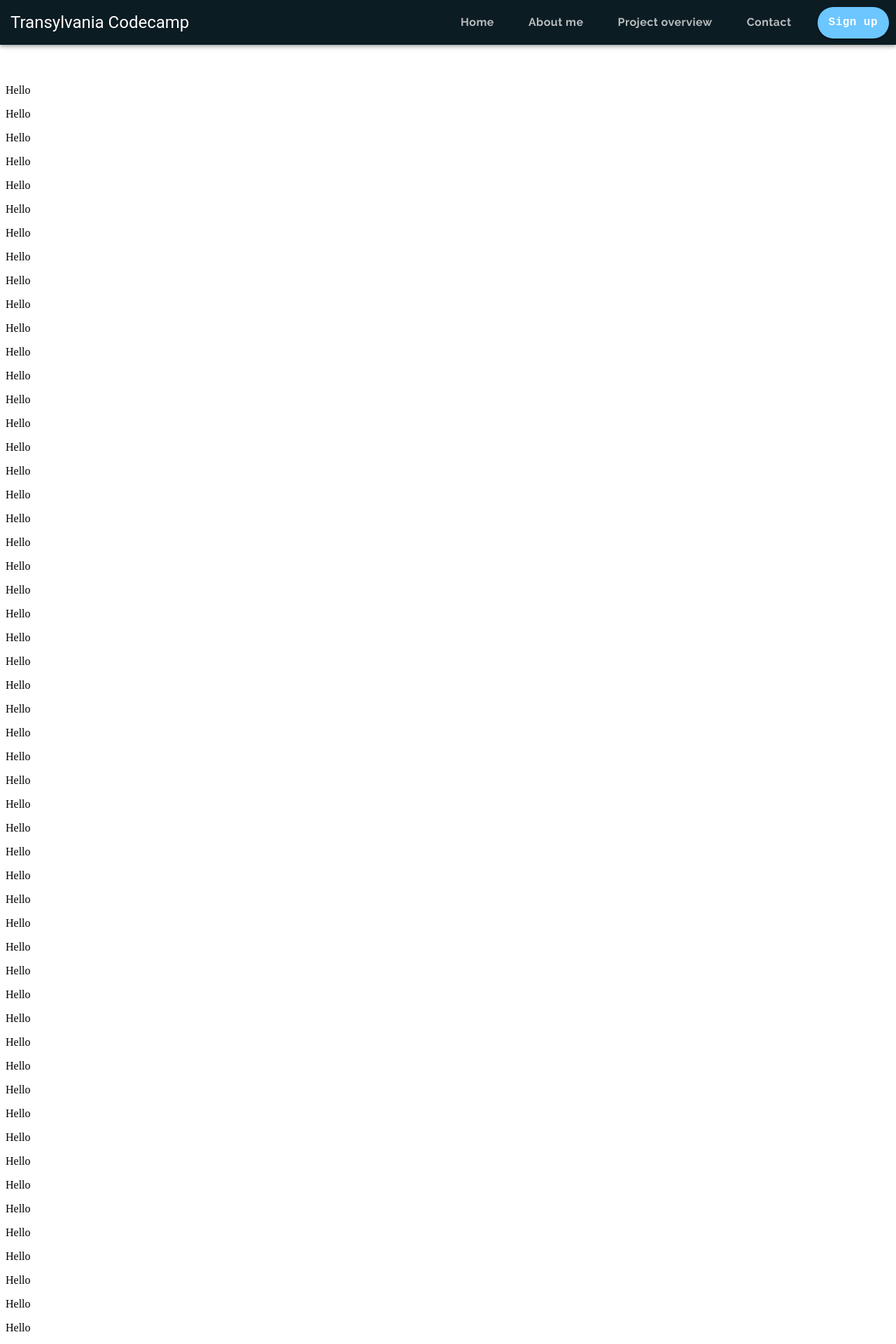
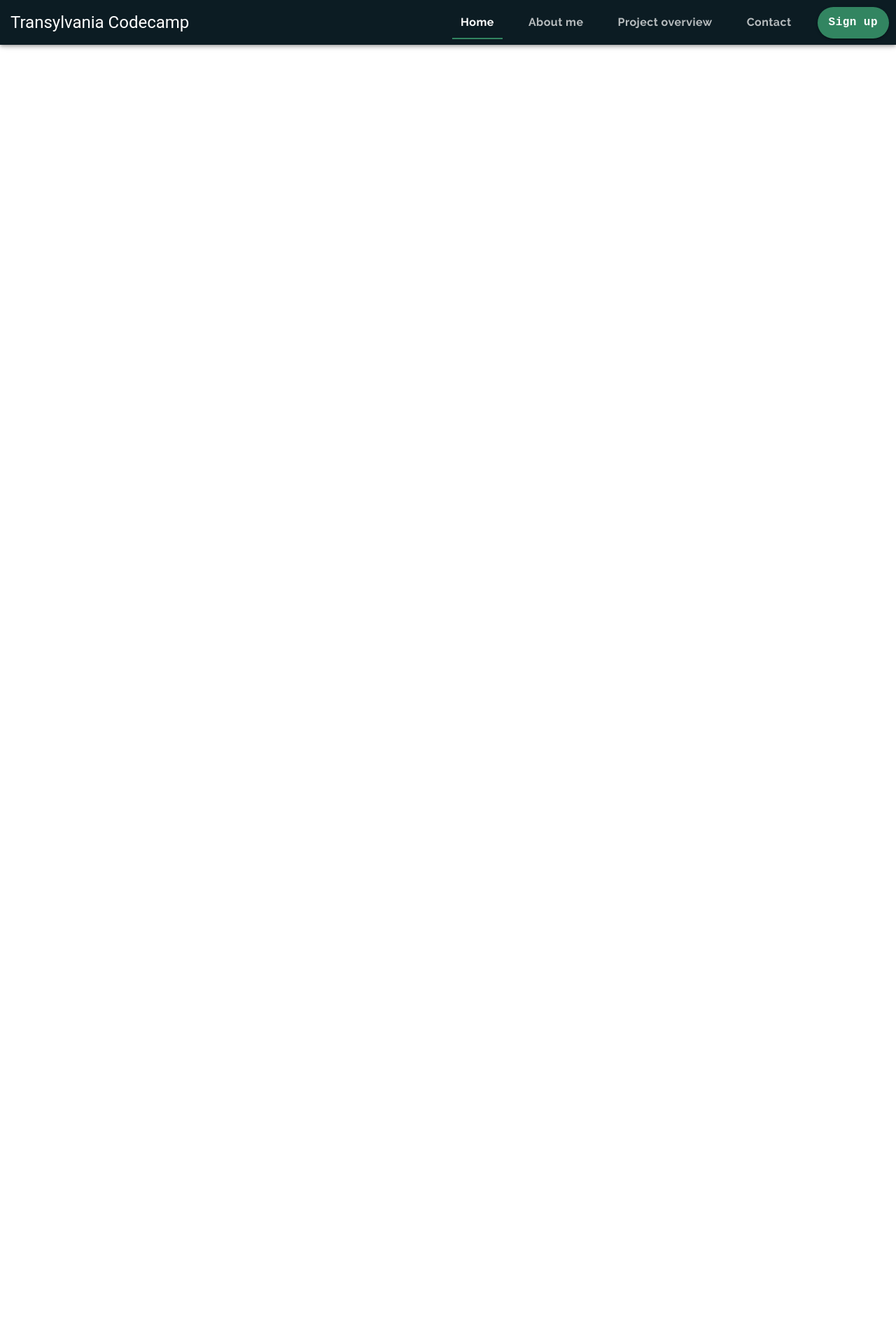
Before and after one commit to just1programmer/learn-java-the-fun-way, a React (Create React App) app in the folder learn-java-the-fun-way/: page / in a window 1280 px wide. Shown: the top 1920 px of the page at 70% size. After the commit the page ends 800 px from the top, so only its background shows below. Built offline with nearby package versions, Linux system fonts and the light colour scheme.

Commit message:
Changed style , implemented routing system + tab navigation + created other 4 pages .

```diff
--- a/learn-java-the-fun-way/public/style.css
+++ b/learn-java-the-fun-way/public/style.css
@@ -1,5 +1,5 @@
 ::-webkit-scrollbar {
-    width: 1vw;
+    width: 16px;
   }
 
   /* Track */
--- a/learn-java-the-fun-way/src/components/App.js
+++ b/learn-java-the-fun-way/src/components/App.js
@@ -79,10 +79,13 @@ import Nginx from '../pages/nginx'
 import What_is_scaling from '../pages/what-is-scaling'
 import Home from '../pages/home'
 import Sign_up from '../pages/sign-up'
+import About_me from '../pages/about-me'
 import Header from './ui/Header'
 import { Typography } from '@material-ui/core'
 import { ThemeProvider } from '@material-ui/styles'
 import theme from './ui/Theme'
+import Contact from '../pages/contact'
+import Project_Overview from '../pages/project-overview'
 
 const App = ()=> {
     return(
@@ -91,25 +94,6 @@ const App = ()=> {
             <ThemeProvider theme={theme}>
                 <Header/>
             </ThemeProvider>
-            <p> Hello</p>
-            <p> Hello</p>
-            <p> Hello</p><p> Hello</p><p> Hello</p><p> Hello</p><p> Hello</p><p> Hello</p><p> Hello</p><p> Hello</p>
-            <p> Hello</p>
-            <p> Hello</p>
-            <p> Hello</p><p> Hello</p><p> Hello</p><p> Hello</p><p> Hello</p><p> Hello</p><p> Hello</p><p> Hello</p>
-            <p> Hello</p>
-            <p> Hello</p>
-            <p> Hello</p><p> Hello</p><p> Hello</p><p> Hello</p><p> Hello</p><p> Hello</p><p> Hello</p><p> Hello</p>
-            <p> Hello</p>
-            <p> Hello</p>
-            <p> Hello</p><p> Hello</p><p> Hello</p><p> Hello</p><p> Hello</p><p> Hello</p><p> Hello</p><p> Hello</p>
-            <p> Hello</p>
-            <p> Hello</p>
-            <p> Hello</p><p> Hello</p><p> Hello</p><p> Hello</p><p> Hello</p><p> Hello</p><p> Hello</p><p> Hello</p>
-            <p> Hello</p>
-            <p> Hello</p>
-            <p> Hello</p><p> Hello</p><p> Hello</p><p> Hello</p><p> Hello</p><p> Hello</p><p> Hello</p><p> Hello</p>
-
             <Routes>
                 <Route path="/"/>
                 <Route path='basic-java-fundamentals' element={<Basic_java_fundamentals/>}/>
@@ -190,6 +174,9 @@ const App = ()=> {
                 <Route path='what-is-scaling' element={<What_is_scaling/>}/>
                 <Route path='home' element={<Home/>}/>
                 <Route path='sign-up' element={<Sign_up/>}/>
+                <Route path='about-me' element={<About_me/>}/>
+                <Route path='contact' element={<Contact/>}/>
+                <Route path='project-overview' element={<Project_Overview/>}/>
                 <Route path='*' element={<ErrorPage/>} />
             </Routes>
 
--- a/learn-java-the-fun-way/src/components/ui/Header.js
+++ b/learn-java-the-fun-way/src/components/ui/Header.js
@@ -1,4 +1,4 @@
-import React from 'react'
+import React, { useEffect, useState } from 'react'
 import AppBar from '@material-ui/core/AppBar'
 import { Button, Toolbar } from '@material-ui/core'
 import { Typography } from '@material-ui/core'
@@ -7,7 +7,7 @@ import { Slide } from '@material-ui/core'
 import  {makeStyles} from '@material-ui/styles'
 import { Tabs } from '@material-ui/core'
 import { Tab } from '@material-ui/core'
-
+import {Link} from 'react-router-dom'
 
 function HideOnScroll(props) {
   const { children, window } = props;
@@ -44,7 +44,7 @@ const useStyles = makeStyles(theme => ({
 
   toolbarMargin : {
     ...theme.mixins.toolbar,
-    marginBottom: "3em"
+    marginBottom: "1em"
   },
   logo : {
     height : "7em",
@@ -80,6 +80,29 @@ function Header() {
 
 
   const classes = useStyles();
+  const [value,setValue] = useState(0)
+
+  const handleChange = (e,value) => {
+    console.log(value)
+    setValue(value)
+  }
+
+  useEffect(()=> {
+
+      if (window.location.pathname ==="/" && value !== 0){
+          setValue(0);
+      }
+      else if (window.location.pathname ==="/about-me" && value !== 1) {
+          setValue(1)
+      }
+      else if (window.location.pathname ==="/project-overview" && value !== 2) {
+        setValue(2)
+    }
+    else if (window.location.pathname ==="/contact" && value !== 3) {
+      setValue(3)
+  }
+
+  },[value])
 
   return (
 
@@ -89,11 +112,11 @@ function Header() {
       <Toolbar disableGutters={true}>
        { /* <img alt="logo" src={logoimage} className={classes.logo}/> */}
         <Typography variant='h5'>Transylvania Codecamp</Typography>
-        <Tabs className={classes.tabsContainer}>
-          <Tab className={classes.tab} label="Home"/>
-          <Tab className={classes.tab} label="About me"/>
-          <Tab className={classes.tab} label="Project overview"/>
-          <Tab className={classes.tab} label="Contact"/>
+        <Tabs value={value} className={classes.tabsContainer} onChange={handleChange}>
+          <Tab className={classes.tab} label="Home" component={Link} to="/"/>
+          <Tab className={classes.tab} label="About me" component={Link} to="/about-me"/>
+          <Tab className={classes.tab} label="Project overview" component={Link} to="/project-overview"/>
+          <Tab className={classes.tab} label="Contact" component={Link} to="/contact"/>
         </Tabs>
         <Button variant="contained" color="secondary" className={classes.button}>Sign up</Button>
       </Toolbar>
--- a/learn-java-the-fun-way/src/components/ui/Theme.js
+++ b/learn-java-the-fun-way/src/components/ui/Theme.js
@@ -2,8 +2,7 @@ import { green } from '@material-ui/core/colors'
 import {createMuiTheme} from '@material-ui/core/styles'
 
 const darkBlue = "#0c1c23"
-const lightBlue = "#6cc6ff"
-const ThemeReadColor = "#107896"
+const lightBlue = "#328561"
 const theme=createMuiTheme({
     palette:{
         common:{
--- /dev/null
+++ b/learn-java-the-fun-way/src/pages/about-me.js
@@ -0,0 +1,8 @@
+import React from 'react'
+
+ function About_me() {
+  return (
+    <div>ABOUT ME </div>
+  )
+}
+export default About_me
--- /dev/null
+++ b/learn-java-the-fun-way/src/pages/contact.js
@@ -0,0 +1,8 @@
+import React from 'react'
+
+function Contact() {
+  return (
+    <div>CONTACT</div>
+  )
+}
+export default Contact
--- /dev/null
+++ b/learn-java-the-fun-way/src/pages/project-overview.js
@@ -0,0 +1,8 @@
+import React from 'react'
+
+function Project_Overview() {
+  return (
+    <div>PROJECT OVERVIEW</div>
+  )
+}
+export default  Project_Overview
```
